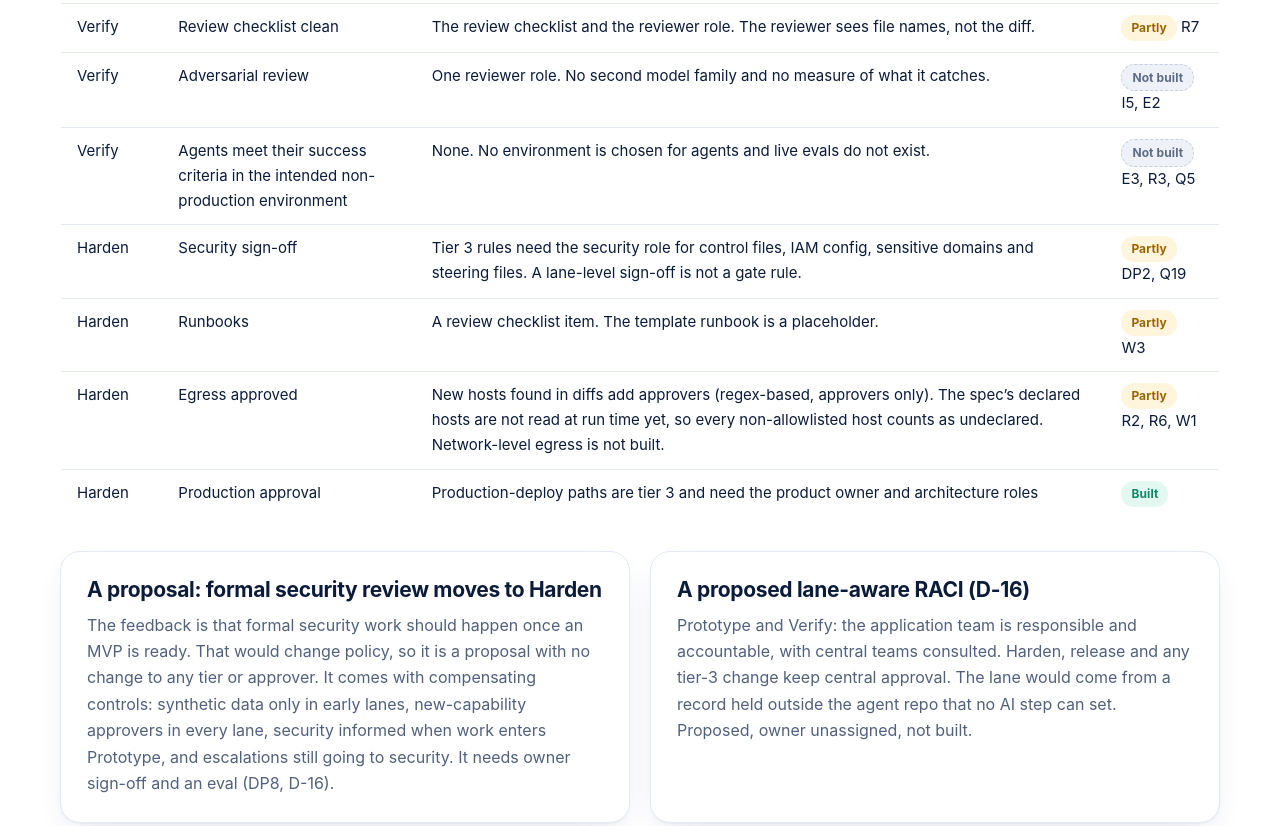
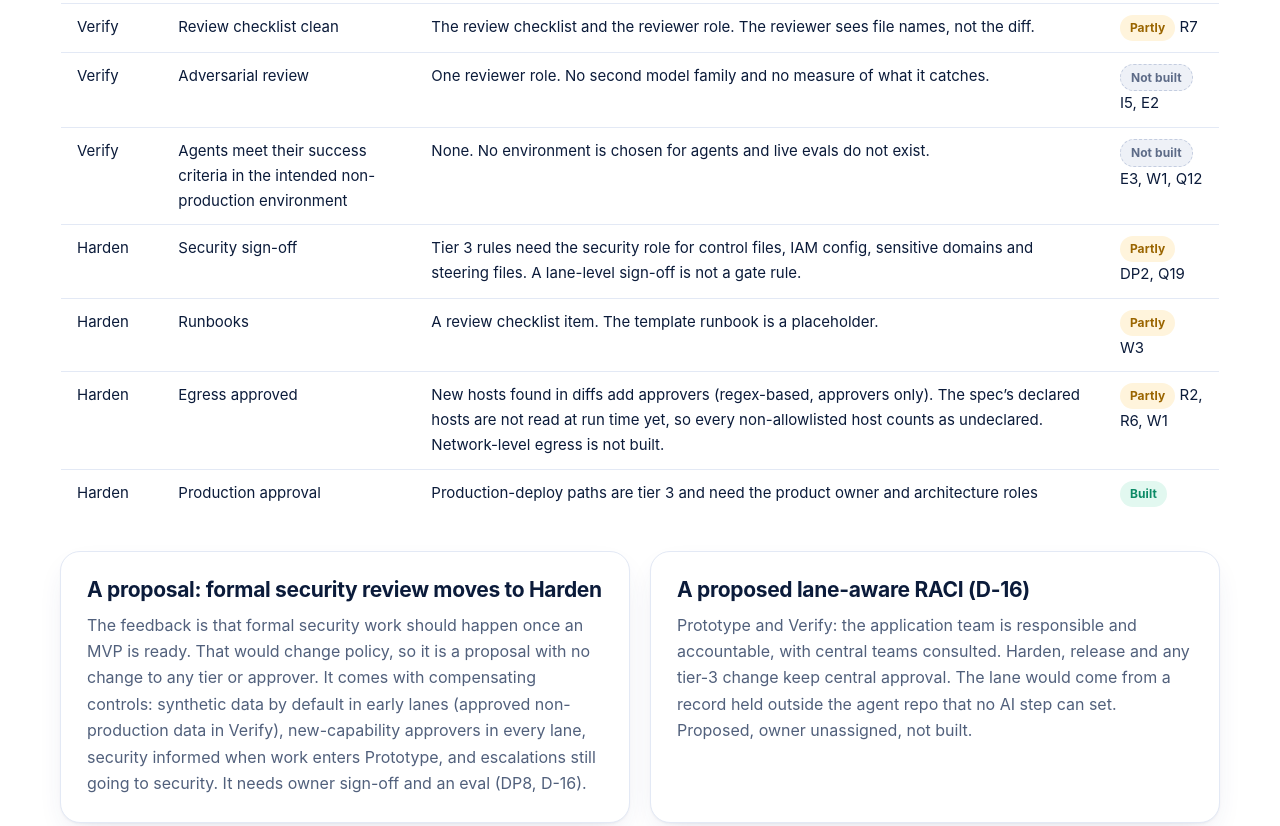
Before and after one commit to phermens-slalom/agentic-harness-demo, a plain HTML site: page site/index.html in a window 1280 px wide. Shown: the part 5055-5881 px from the top of the page. Drawn offline with Linux system fonts and the light colour scheme.

Commit message:
docs: tighten the Verify environment citation and data wording
Cite W1 (provision) and Q12 for the intended non-production environment.
Allow approved non-production data in Verify while real or classified data
still needs security approval. Widen Q7 to cover skill source and provenance
and link it to DP6.

Co-Authored-By: Claude Sonnet 5.5 <noreply@anthropic.com>
Claude-Session: https://claude.ai/code/session_017naY2BnMGyRkG6ToQmdUW8

```diff
--- a/site/index.html
+++ b/site/index.html
@@ -193,7 +193,7 @@
         <tr><td>Verify</td><td>Coverage and quality met</td><td><code>coverage</code> (80% starter) and <code>quality</code> required checks</td><td><span class="chip w">Built</span></td></tr>
         <tr><td>Verify</td><td>Review checklist clean</td><td>The review checklist and the reviewer role. The reviewer sees file names, not the diff.</td><td><span class="chip s">Partly</span> R7</td></tr>
         <tr><td>Verify</td><td>Adversarial review</td><td>One reviewer role. No second model family and no measure of what it catches.</td><td><span class="chip p">Not built</span> I5, E2</td></tr>
-        <tr><td>Verify</td><td>Agents meet their success criteria in the intended non-production environment</td><td>None. No environment is chosen for agents and live evals do not exist.</td><td><span class="chip p">Not built</span> E3, R3, Q5</td></tr>
+        <tr><td>Verify</td><td>Agents meet their success criteria in the intended non-production environment</td><td>None. No environment is chosen for agents and live evals do not exist.</td><td><span class="chip p">Not built</span> E3, W1, Q12</td></tr>
         <tr><td>Harden</td><td>Security sign-off</td><td>Tier 3 rules need the security role for control files, IAM config, sensitive domains and steering files. A lane-level sign-off is not a gate rule.</td><td><span class="chip s">Partly</span> DP2, Q19</td></tr>
         <tr><td>Harden</td><td>Runbooks</td><td>A review checklist item. The template runbook is a placeholder.</td><td><span class="chip s">Partly</span> W3</td></tr>
         <tr><td>Harden</td><td>Egress approved</td><td>New hosts found in diffs add approvers (regex-based, approvers only). The spec’s declared hosts are not read at run time yet, so every non-allowlisted host counts as undeclared. Network-level egress is not built.</td><td><span class="chip s">Partly</span> R2, R6, W1</td></tr>
@@ -201,7 +201,7 @@
       </tbody></table></div>
 
     <div class="grid g2 reveal" style="margin-top:32px">
-      <div class="card"><h3>A proposal: formal security review moves to Harden</h3><p>The feedback is that formal security work should happen once an MVP is ready. That would change policy, so it is a proposal with no change to any tier or approver. It comes with compensating controls: synthetic data only in early lanes, new-capability approvers in every lane, security informed when work enters Prototype, and escalations still going to security. It needs owner sign-off and an eval (DP8, D-16).</p></div>
+      <div class="card"><h3>A proposal: formal security review moves to Harden</h3><p>The feedback is that formal security work should happen once an MVP is ready. That would change policy, so it is a proposal with no change to any tier or approver. It comes with compensating controls: synthetic data by default in early lanes (approved non-production data in Verify), new-capability approvers in every lane, security informed when work enters Prototype, and escalations still going to security. It needs owner sign-off and an eval (DP8, D-16).</p></div>
       <div class="card"><h3>A proposed lane-aware RACI (D-16)</h3><p>Prototype and Verify: the application team is responsible and accountable, with central teams consulted. Harden, release and any tier-3 change keep central approval. The lane would come from a record held outside the agent repo that no AI step can set. Proposed, owner unassigned, not built.</p></div>
     </div>
     <p class="src">Source: <a href="https://github.com/phermens-slalom/agentic-harness-demo/blob/main/docs/DELIVERY.md">docs/DELIVERY.md</a>, <a href="https://github.com/phermens-slalom/agentic-harness-demo/blob/main/docs/DECISIONS.md">docs/DECISIONS.md</a> (D-16, D-17).</p>
```
Also changed, not shown: site/roadmap.html (+1 -1 lines), 3 other files.
